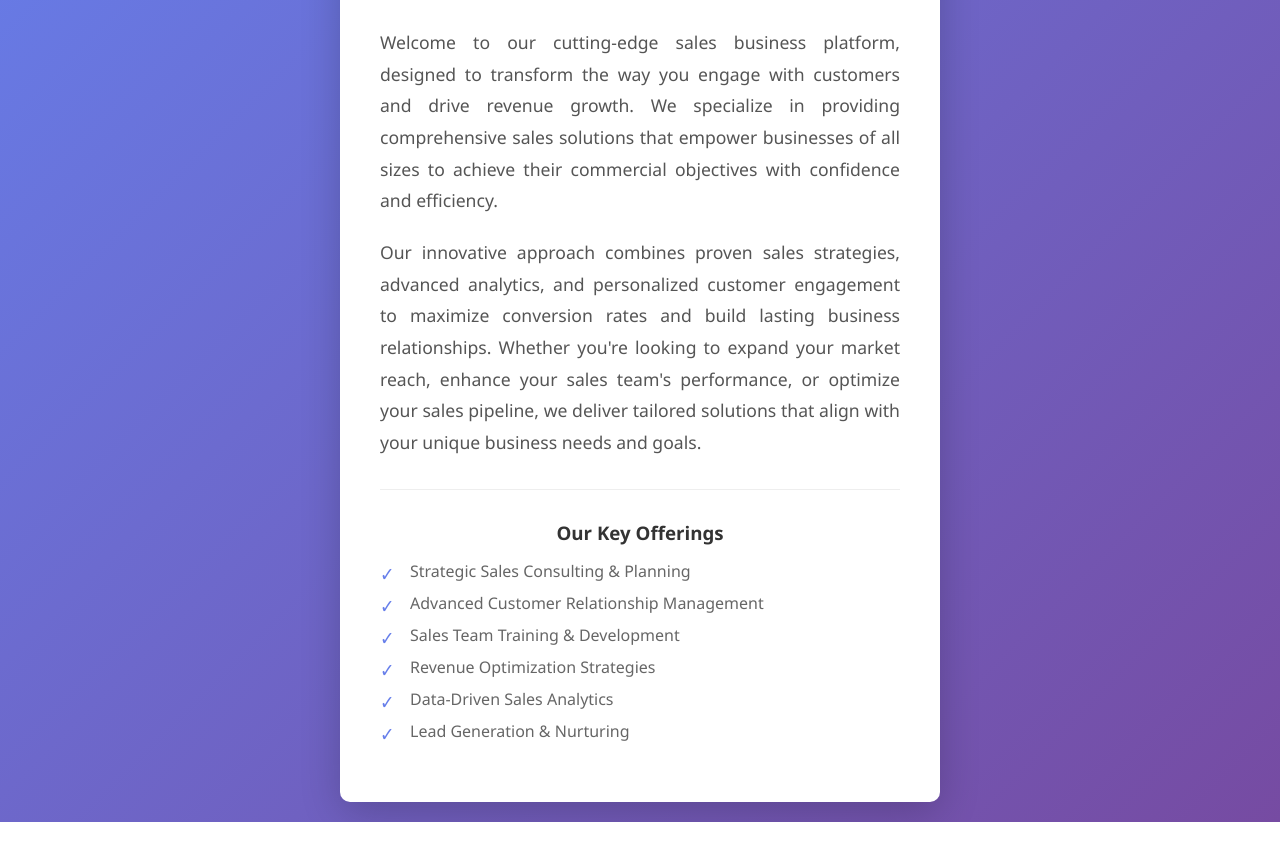
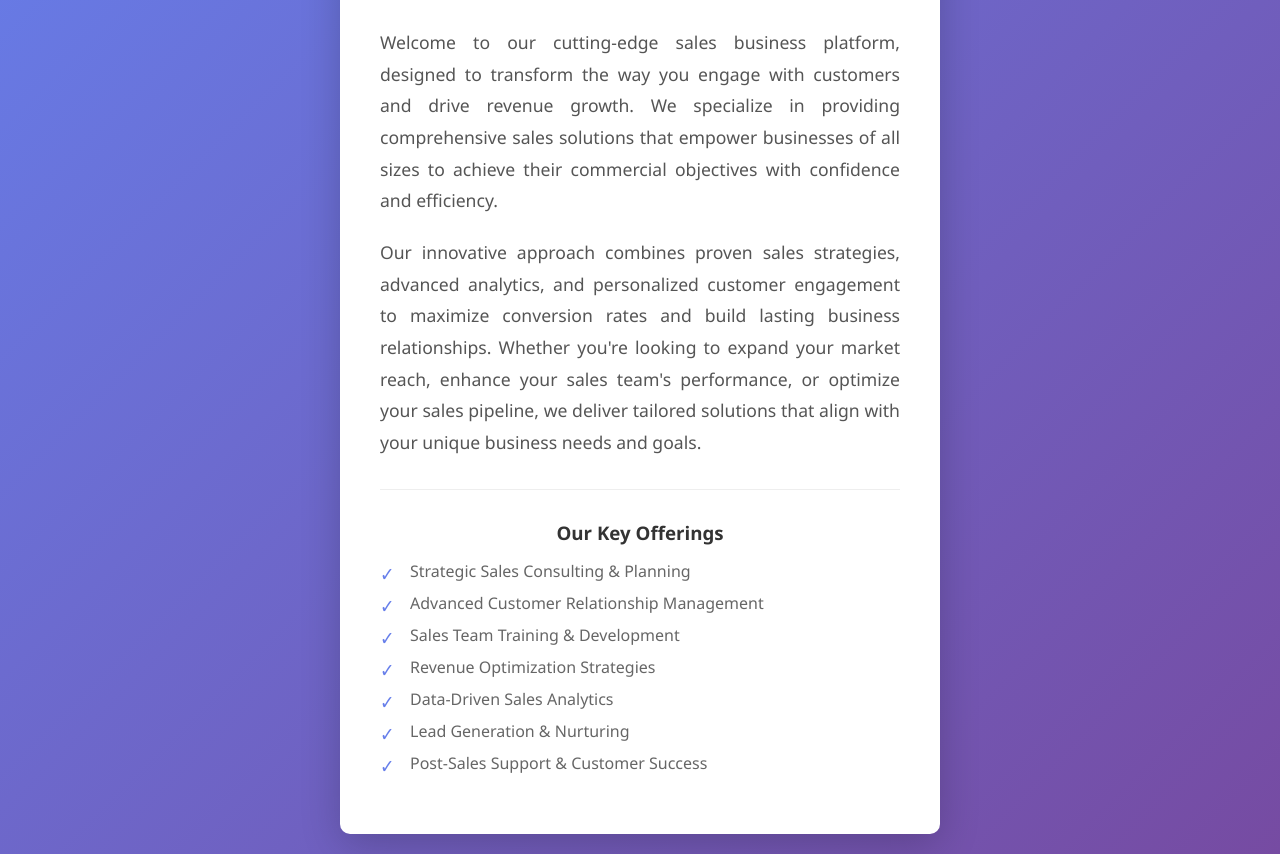
Before and after one commit to naveenkumargsisteer/Demo, a website: page index.html in a window 1280 px wide. Shown: the part 196-1050 px from the top of the page. Before the commit the page ends 1018 px from the top, so only its background shows below. Drawn offline with Linux system fonts and the light colour scheme.

Commit message:
feat(KAN-11): Add another list item for this "Our key Offerings"

```diff
--- a/index.html
+++ b/index.html
@@ -142,6 +142,7 @@
                     <li>Revenue Optimization Strategies</li>
                     <li>Data-Driven Sales Analytics</li>
                     <li>Lead Generation & Nurturing</li>
+                    <li>Post-Sales Support & Customer Success</li>
                 </ul>
             </div>
         </div>
```
Also changed, not shown: 1 other file.
